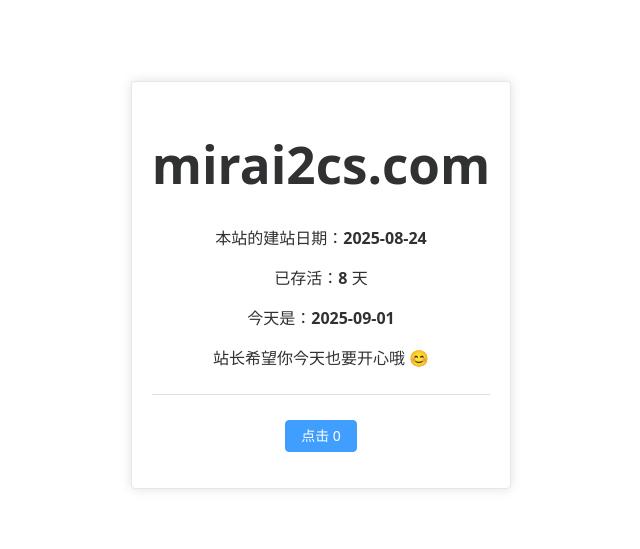
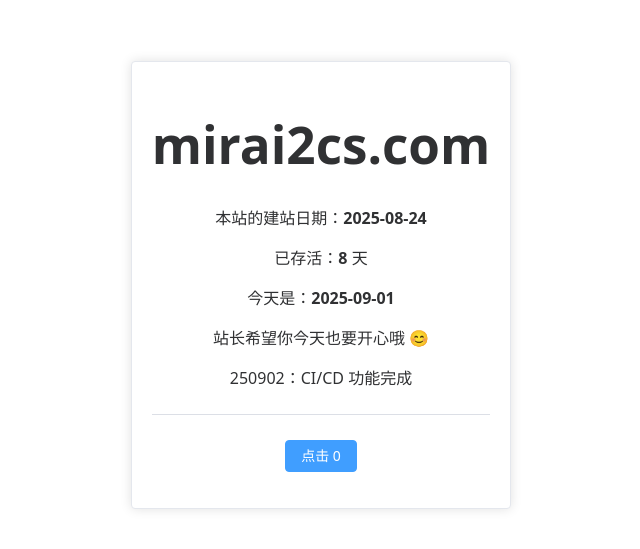
Before and after one commit to nono-easy/mirai2cs, a Vue app in the folder frontend/: page / in a window 1280 px wide. Shown: the part 115-664 px from the top of the page, without its empty margins (319-959 px from the left). Built offline with nearby package versions, Linux system fonts and the light colour scheme.

Commit message:
ci: test ci/cd

```diff
--- a/frontend/src/App.vue
+++ b/frontend/src/App.vue
@@ -6,6 +6,7 @@
       <p>已存活：<strong>{{ daysAlive }}</strong> 天</p>
       <p>今天是：<strong>{{ todayStr }}</strong></p>
       <p>站长希望你今天也要开心哦 😊</p>
+      <p>250902：CI/CD 功能完成</p>
       <el-divider></el-divider>
       <p>
         <el-button type="primary" @click="count++">点击 {{ count }}</el-button>
```
